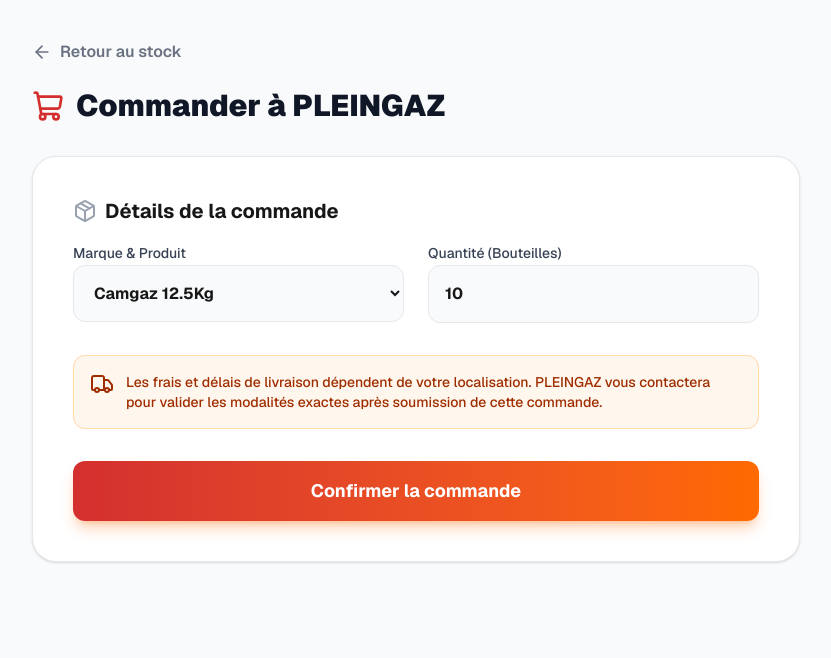
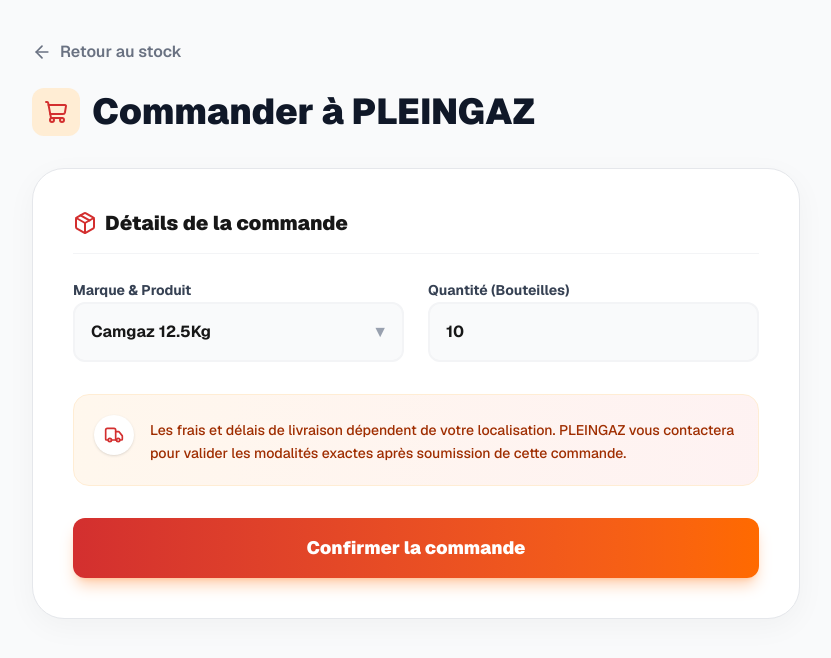
Before and after one commit to durelpro/pleingaz, a Next.js app in the folder apps/web/: page /distributor/order in a window 1280 px wide. Shown: the top 658 px of the page, without its empty margins (224-1055 px from the left). Built offline with nearby package versions, Linux system fonts and the light colour scheme.

Commit message:
feat(web): add premium polish and framer-motion animations to distributor inventory and order flows

```diff
--- a/apps/web/src/app/distributor/order/page.tsx
+++ b/apps/web/src/app/distributor/order/page.tsx
@@ -3,6 +3,7 @@
 import { useState } from 'react';
 import Link from 'next/link';
 import { ArrowLeft, ShoppingCart, Truck, CheckCircle, Package } from 'lucide-react';
+import { motion, AnimatePresence } from 'framer-motion';
 
 export default function DistributorOrderPage() {
   const [ordered, setOrdered] = useState(false);
@@ -17,22 +18,50 @@
   if (ordered) {
     return (
       <div className="min-h-screen bg-gray-50 dark:bg-neutral-950 flex flex-col items-center justify-center p-6">
-        <div className="max-w-md w-full bg-white dark:bg-neutral-900 border border-gray-200 dark:border-neutral-800 rounded-3xl p-8 shadow-xl text-center">
-          <div className="w-20 h-20 bg-green-100 dark:bg-green-900/30 text-green-500 rounded-full flex items-center justify-center mx-auto mb-6">
-            <CheckCircle size={40} />
-          </div>
-          <h1 className="text-2xl font-black text-gray-900 dark:text-white mb-2">Commande Envoyée !</h1>
-          <p className="text-gray-500 mb-6">
-            L'administrateur PLEINGAZ a reçu votre commande de <strong>{quantity} x {brand}</strong>.
-            Vous serez contacté très prochainement pour la livraison.
-          </p>
+        <motion.div
+          initial={{ scale: 0.8, opacity: 0 }}
+          animate={{ scale: 1, opacity: 1 }}
+          transition={{ type: "spring", bounce: 0.5 }}
+          className="max-w-md w-full bg-white dark:bg-neutral-900 border border-gray-200 dark:border-neutral-800 rounded-3xl p-8 shadow-2xl text-center"
+        >
+          <motion.div
+            initial={{ scale: 0 }}
+            animate={{ scale: 1 }}
+            transition={{ delay: 0.2, type: "spring", stiffness: 200 }}
+            className="w-24 h-24 bg-green-100 dark:bg-green-900/30 text-green-500 rounded-full flex items-center justify-center mx-auto mb-6 shadow-inner"
+          >
+            <CheckCircle size={48} />
+          </motion.div>
+          <motion.h1
+            initial={{ y: 20, opacity: 0 }}
+            animate={{ y: 0, opacity: 1 }}
+            transition={{ delay: 0.3 }}
+            className="text-3xl font-black text-gray-900 dark:text-white mb-2"
+          >
+            Commande Envoyée !
+          </motion.h1>
+          <motion.p
+            initial={{ y: 20, opacity: 0 }}
+            animate={{ y: 0, opacity: 1 }}
+            transition={{ delay: 0.4 }}
+            className="text-gray-500 mb-8 leading-relaxed"
+          >
+            L'administrateur PLEINGAZ a bien reçu votre demande d'approvisionnement de <strong className="text-gray-900 dark:text-gray-100">{quantity} x {brand}</strong>.
+            Vous serez contacté très prochainement pour finaliser la livraison.
+          </motion.p>
+          <motion.div
+            initial={{ y: 20, opacity: 0 }}
+            animate={{ y: 0, opacity: 1 }}
+            transition={{ delay: 0.5 }}
+          >
             <Link
               href="/distributor/dashboard"
-            className="block w-full py-3.5 bg-gray-900 dark:bg-white text-white dark:text-gray-900 font-bold rounded-xl hover:opacity-90 transition-opacity"
+              className="block w-full py-4 bg-gray-900 dark:bg-white text-white dark:text-gray-900 font-bold text-lg rounded-xl hover:scale-[1.02] active:scale-[0.98] transition-all shadow-lg"
             >
               Retour au tableau de bord
             </Link>
-        </div>
+          </motion.div>
+        </motion.div>
       </div>
     );
   }
@@ -40,26 +69,40 @@
   return (
     <div className="min-h-screen bg-gray-50 dark:bg-neutral-950 p-6 lg:p-10">
       <div className="max-w-3xl mx-auto">
+        <motion.div initial={{ opacity: 0, x: -20 }} animate={{ opacity: 1, x: 0 }}>
           <Link href="/distributor/inventory" className="inline-flex items-center gap-2 text-gray-500 hover:text-pleingaz-red transition-colors font-semibold mb-6">
             <ArrowLeft size={20} />
             Retour au stock
           </Link>
+        </motion.div>
 
-        <div className="flex items-center gap-3 mb-8">
-          <ShoppingCart className="text-pleingaz-red" size={32} />
-          <h1 className="text-3xl font-black text-gray-900 dark:text-white">Commander à PLEINGAZ</h1>
+        <motion.div initial={{ opacity: 0, y: -20 }} animate={{ opacity: 1, y: 0 }} transition={{ delay: 0.1 }} className="flex items-center gap-3 mb-8">
+          <div className="w-12 h-12 bg-orange-100 dark:bg-orange-900/30 text-pleingaz-red rounded-xl flex items-center justify-center">
+            <ShoppingCart size={24} />
           </div>
+          <h1 className="text-3xl md:text-4xl font-black text-gray-900 dark:text-white">Commander à PLEINGAZ</h1>
+        </motion.div>
 
-        <form onSubmit={handleOrder} className="bg-white dark:bg-neutral-900 border border-gray-200 dark:border-neutral-800 rounded-3xl p-6 lg:p-10 shadow-sm space-y-8">
+        <motion.form
+          initial={{ opacity: 0, y: 20 }}
+          animate={{ opacity: 1, y: 0 }}
+          transition={{ delay: 0.2 }}
+          onSubmit={handleOrder}
+          className="bg-white dark:bg-neutral-900 border border-gray-200 dark:border-neutral-800 rounded-[2rem] p-6 md:p-10 shadow-[0_8px_30px_rgb(0,0,0,0.04)] space-y-8"
+        >
 
-          <div className="space-y-4">
-            <h3 className="font-bold text-xl flex items-center gap-2"><Package className="text-gray-400" /> Détails de la commande</h3>
+          <div className="space-y-6">
+            <h3 className="font-black text-xl flex items-center gap-2 border-b border-gray-100 dark:border-neutral-800 pb-4">
+              <Package className="text-pleingaz-red" />
+              Détails de la commande
+            </h3>
 
             <div className="grid grid-cols-1 md:grid-cols-2 gap-6">
-              <div className="space-y-2">
-                <label className="text-sm font-medium text-gray-700 dark:text-gray-300">Marque & Produit</label>
+              <div className="space-y-2 group">
+                <label className="text-sm font-bold text-gray-700 dark:text-gray-300">Marque & Produit</label>
+                <div className="relative">
                   <select
-                  className="w-full p-4 rounded-xl border border-gray-200 dark:border-neutral-800 bg-gray-50 dark:bg-neutral-950 focus:ring-2 focus:ring-pleingaz-red outline-none transition-all font-bold"
+                    className="w-full p-4 rounded-xl border-2 border-gray-100 dark:border-neutral-800 bg-gray-50 dark:bg-neutral-950 focus:border-pleingaz-red focus:ring-0 outline-none transition-all font-bold appearance-none hover:bg-white dark:hover:bg-neutral-900"
                     value={brand}
                     onChange={(e) => setBrand(e.target.value)}
                   >
@@ -68,14 +111,18 @@
                     <option value="Tradex 12.5Kg">Tradex 12.5Kg</option>
                     <option value="Bocom 12.5Kg">Bocom 12.5Kg</option>
                   </select>
+                  <div className="absolute right-4 top-1/2 -translate-y-1/2 pointer-events-none text-gray-400 group-hover:text-pleingaz-red transition-colors">
+                    ▼
+                  </div>
+                </div>
               </div>
 
               <div className="space-y-2">
-                <label className="text-sm font-medium text-gray-700 dark:text-gray-300">Quantité (Bouteilles)</label>
+                <label className="text-sm font-bold text-gray-700 dark:text-gray-300">Quantité (Bouteilles)</label>
                 <input
                   type="number"
                   min="1"
-                  className="w-full p-4 rounded-xl border border-gray-200 dark:border-neutral-800 bg-gray-50 dark:bg-neutral-950 focus:ring-2 focus:ring-pleingaz-red outline-none transition-all font-bold"
+                  className="w-full p-4 rounded-xl border-2 border-gray-100 dark:border-neutral-800 bg-gray-50 dark:bg-neutral-950 focus:border-pleingaz-red focus:ring-0 outline-none transition-all font-bold hover:bg-white dark:hover:bg-neutral-900"
                   value={quantity}
                   onChange={(e) => setQuantity(Number(e.target.value))}
                 />
@@ -83,18 +130,27 @@
             </div>
           </div>
 
-          <div className="bg-orange-50 dark:bg-orange-900/10 border border-orange-200 dark:border-orange-900/30 p-4 rounded-xl flex gap-3 text-orange-800 dark:text-orange-400">
-            <Truck className="shrink-0" />
-            <p className="text-sm font-medium">Les frais et délais de livraison dépendent de votre localisation. PLEINGAZ vous contactera pour valider les modalités exactes après soumission de cette commande.</p>
+          <motion.div
+            initial={{ opacity: 0 }}
+            animate={{ opacity: 1 }}
+            transition={{ delay: 0.4 }}
+            className="bg-gradient-to-r from-orange-50 to-red-50 dark:from-orange-900/10 dark:to-red-900/10 border border-orange-100 dark:border-orange-900/30 p-5 rounded-2xl flex gap-4 text-orange-800 dark:text-orange-300"
+          >
+            <div className="w-10 h-10 bg-white dark:bg-neutral-900 rounded-full flex items-center justify-center shrink-0 shadow-sm text-pleingaz-red">
+              <Truck size={20} />
             </div>
+            <p className="text-sm font-medium leading-relaxed pt-1">
+              Les frais et délais de livraison dépendent de votre localisation. PLEINGAZ vous contactera pour valider les modalités exactes après soumission de cette commande.
+            </p>
+          </motion.div>
 
           <button
             type="submit"
-            className="w-full py-4 bg-gradient-to-r from-pleingaz-red to-[#ff6a00] text-white font-bold text-lg rounded-xl shadow-lg shadow-orange-500/30 hover:shadow-orange-500/50 hover:-translate-y-0.5 transition-all"
+            className="w-full py-4 bg-gradient-to-r from-pleingaz-red to-[#ff6a00] text-white font-black text-lg rounded-xl shadow-lg shadow-orange-500/30 hover:shadow-orange-500/50 hover:scale-[1.02] active:scale-[0.98] transition-all"
           >
             Confirmer la commande
           </button>
-        </form>
+        </motion.form>
 
       </div>
     </div>
```
Also changed, not shown: apps/web/src/components/distributor/InventoryList.tsx (+33 -7 lines). Lines whose indentation alone changed are shown as unchanged.
